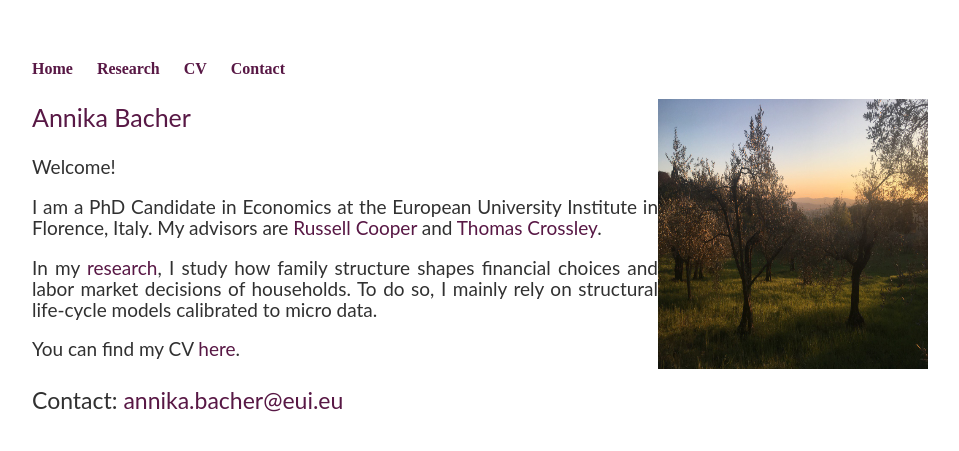
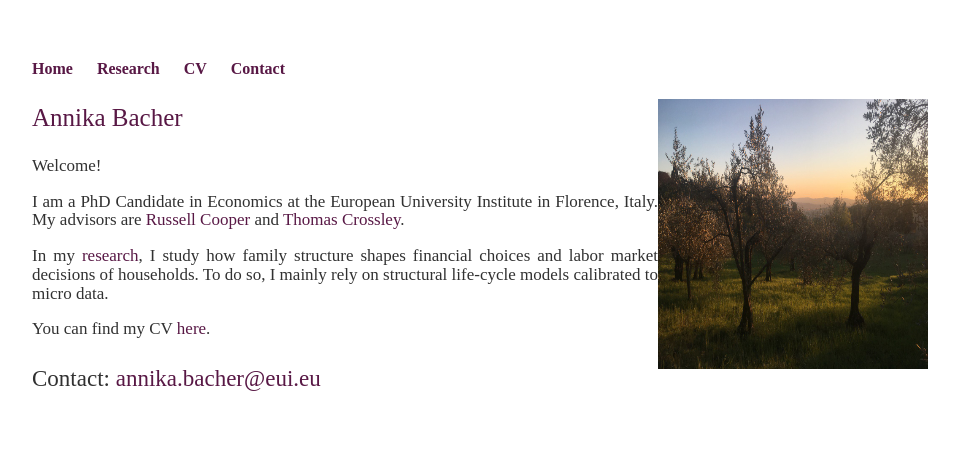
Before and after one commit to annikabacher/annikabacher.github.io, a Jekyll site: the page built from index.html, in a window 1280 px wide. Shown: the top 451 px of the page, without its empty margins (160-1119 px from the left). Built offline with Jekyll 4.4.1, drawn with Linux system fonts in a browser that asks for light colours.

Commit message:
font sizes and type

```diff
--- a/css/main.css
+++ b/css/main.css
@@ -23,23 +23,23 @@ a:hover {
 
 
 h1 {
-    font:30px/1.5 Lato;
+    font:30px/1.5 'Muli';
     color: #581845;
 }
 
 h2 {
-    font:25px/1.5 Lato;
+    font:25px/1.5 'Muli';
     color: #581845;
 }
 
 h3 {
-    font:23px/1.5 Lato;
+    font:23px/1.5 'Muli';
     color: #313131;
 }
 
 
 p {
-    font:19px/1.5 Lato;
+    font:17px/1.5 'Muli';
     line-height: 1.1em;
     color: #313131;
 }
```
